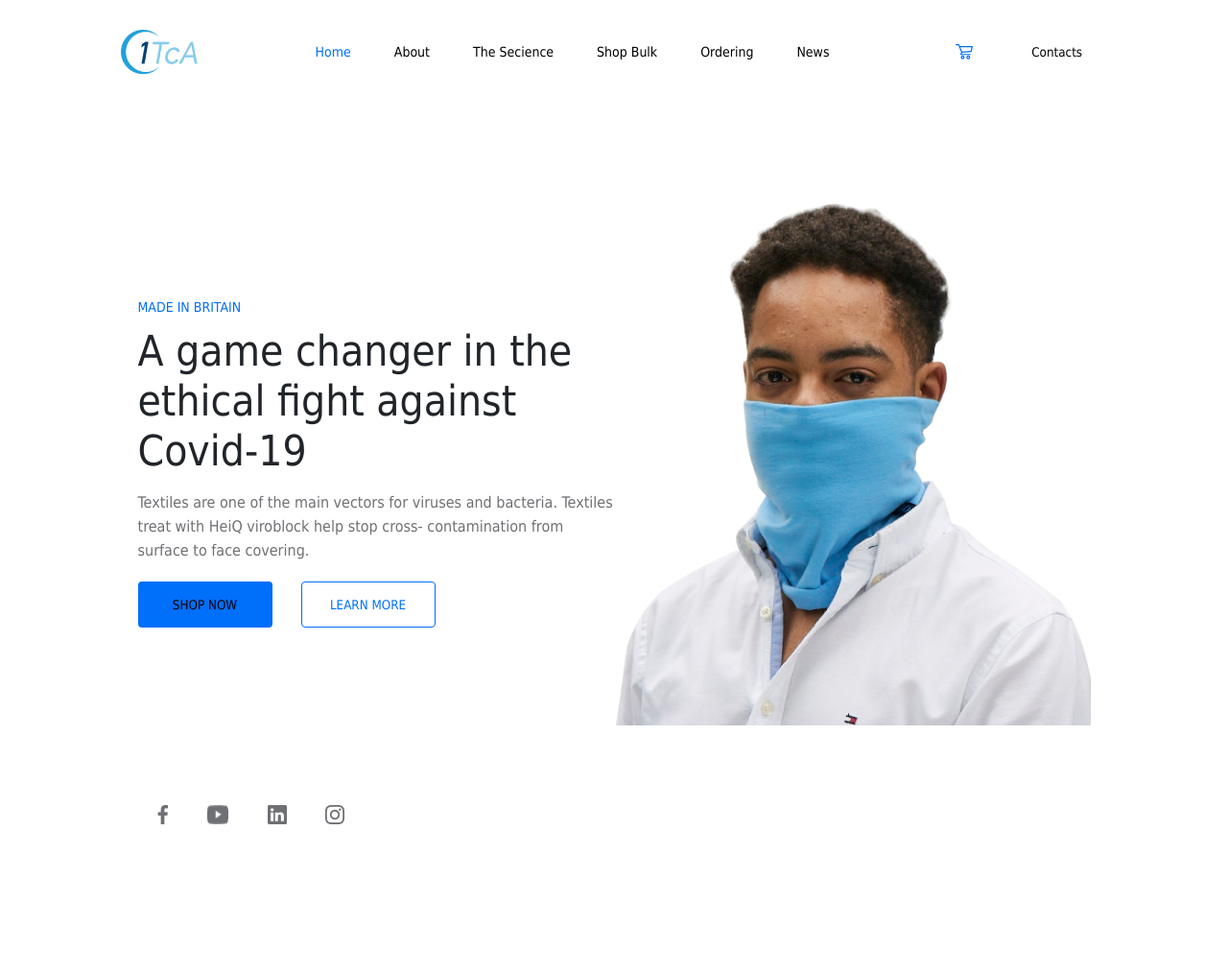
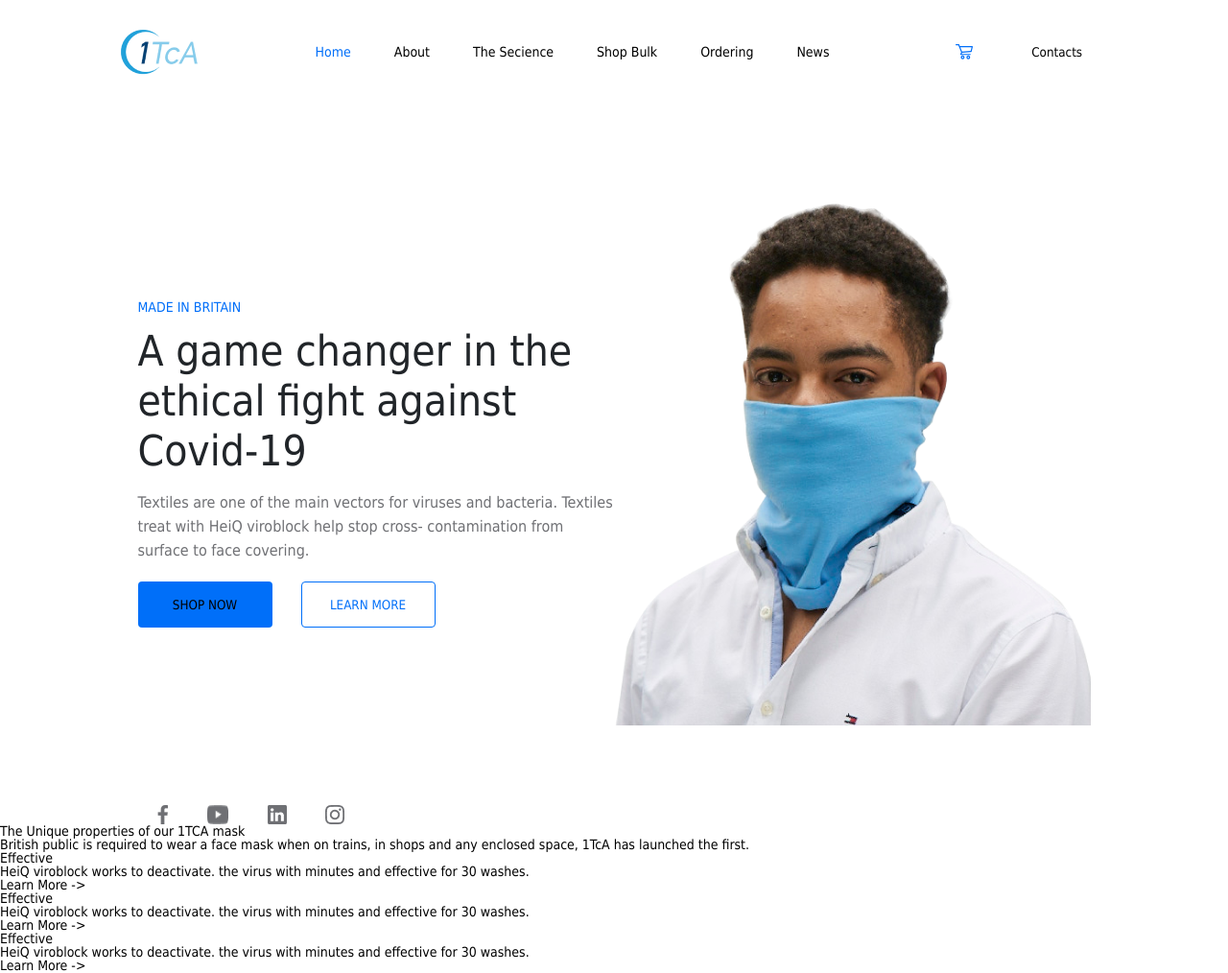
Before and after one commit to Bobogok/covid19, a website: page public/index.html in a window 1280 px wide. Shown: the whole page at 96% size. Before the commit the page ends 859 px from the top, so only its background shows below. Drawn offline with nearby package versions, Linux system fonts and the light colour scheme; files that its build step writes are made by us from their sources.

Commit message:
add html second block

```diff
--- a/public/index.html
+++ b/public/index.html
@@ -56,7 +56,39 @@
           </div>
         </div>
       </section>
-      <section class="properties"></section>
+      <section class="properties">
+        <div class="properties__title">The Unique properties of our 1TCA mask</div>
+        <div class="properties__text">
+          British public is required to wear a face mask when on trains, in shops and any enclosed space, 1TcA has
+          launched the first.
+        </div>
+        <div class="properties__inner">
+          <div class="propertie__card">
+            <div class="propertie__icon"></div>
+            <div class="propertie__title">Effective</div>
+            <div class="propertie__text">
+              HeiQ viroblock works to deactivate. the virus with minutes and effective for 30 washes.
+            </div>
+            <div class="propertie__link">Learn More -></div>
+          </div>
+          <div class="propertie__card">
+            <div class="propertie__icon"></div>
+            <div class="propertie__title">Effective</div>
+            <div class="propertie__text">
+              HeiQ viroblock works to deactivate. the virus with minutes and effective for 30 washes.
+            </div>
+            <div class="propertie__link">Learn More -></div>
+          </div>
+          <div class="propertie__card">
+            <div class="propertie__icon"></div>
+            <div class="propertie__title">Effective</div>
+            <div class="propertie__text">
+              HeiQ viroblock works to deactivate. the virus with minutes and effective for 30 washes.
+            </div>
+            <div class="propertie__link">Learn More -></div>
+          </div>
+        </div>
+      </section>
     </main>
     <script src="js/main.min.js"></script>
   </body>
```
